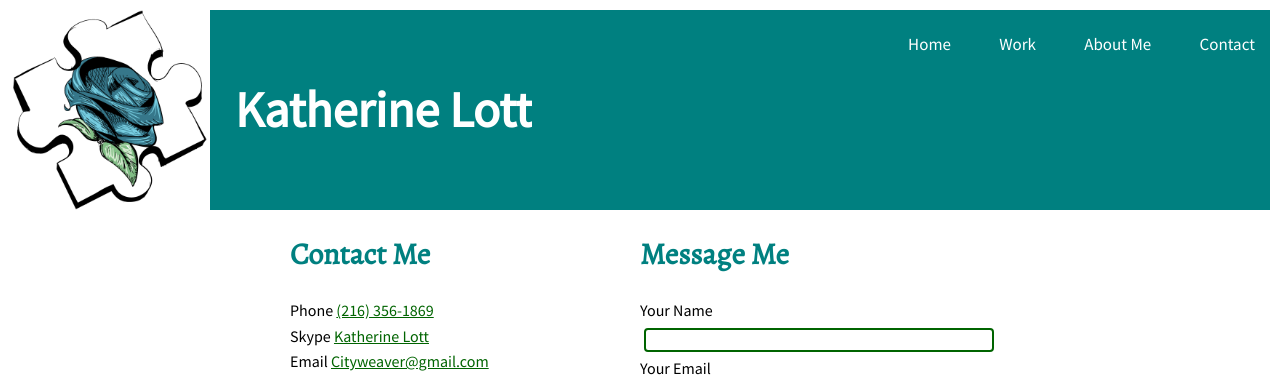
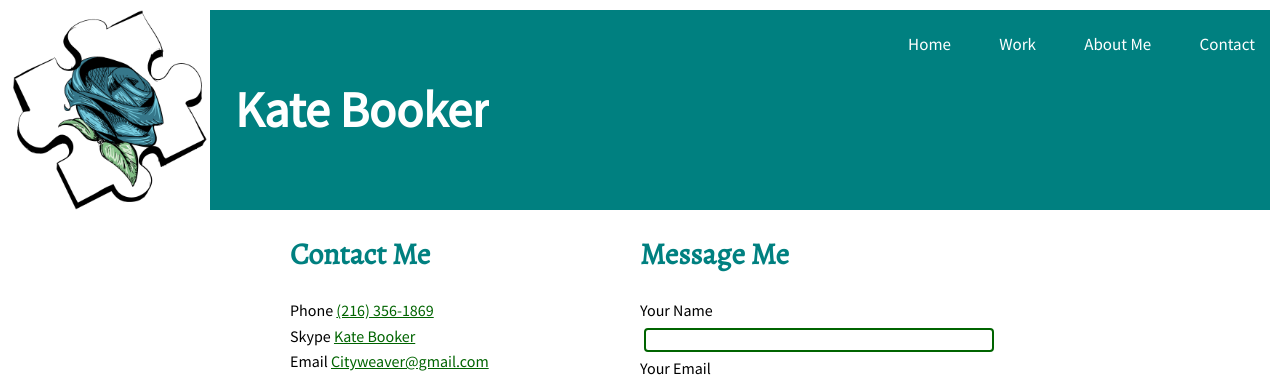
Before and after one commit to cityweaver216/KLott-Portfolio, a plain HTML site: page contact.html in a window 1280 px wide. Shown: the top 383 px of the page. Drawn offline with nearby package versions, Linux system fonts and the light colour scheme.

Commit message:
Update contact.html
Made title more specific and changed name.

```diff
--- a/contact.html
+++ b/contact.html
@@ -3,7 +3,7 @@
   <head>
     <meta name="viewport" content="width=device-width, initial-scale=1">
     <meta charset="utf-8">
-    <title>Katherine Lott Portfolio</title>
+    <title>Contact Kate Booker</title>
     <link rel="icon" type="image/png" href="img/favicon-16x16.png" />
     <link rel="stylesheet" type="text/css" href="css/normalize.css">
     <link href="https://fonts.googleapis.com/css?family=Alegreya&display=swap"
@@ -17,7 +17,7 @@
     <header class="page-header">
       <img src="img/Cityweaver-rose.png" alt="logo of a pencil-sketched blue
         rose" class="page-header__item page-header__logo">
-      <p id="page-header__name">Katherine Lott</p>
+      <p id="page-header__name">Kate Booker</p>
       <nav class="topnav page-header__item">
         <ul role="menubar" class="navigation-list">
           <li role="presentation">
@@ -42,7 +42,7 @@
           <h1>Contact Me</h1>
           Phone <a href="tel:+2163561869" aria-label="call 2 1 6. 3 5 6. 1 8 6
             9."> (216) 356-1869</a><br>
-          Skype <a href="skype:proserpinafc"> Katherine Lott</a><br>
+          Skype <a href="skype:proserpinafc">Kate Booker</a><br>
           Email <a href="mailto:Cityweaver@gmail.com">Cityweaver@gmail.com</a>
           <img src="img/phone.svg" alt="" id="phone">
         </article>
```
